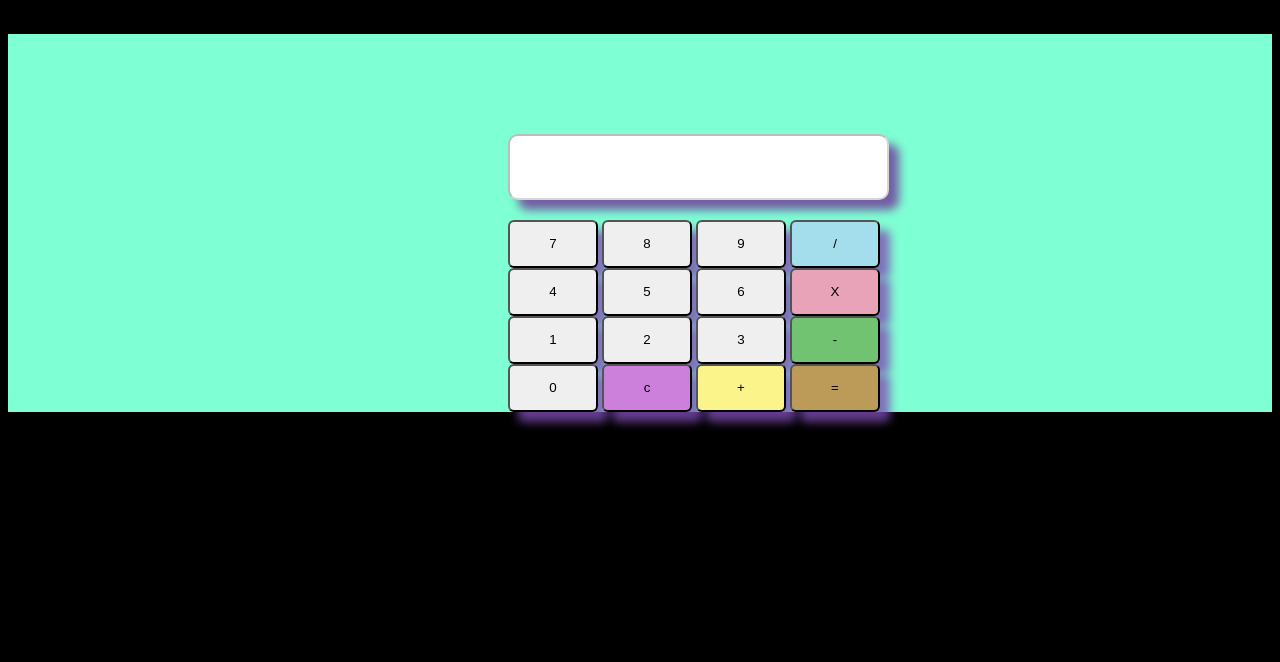
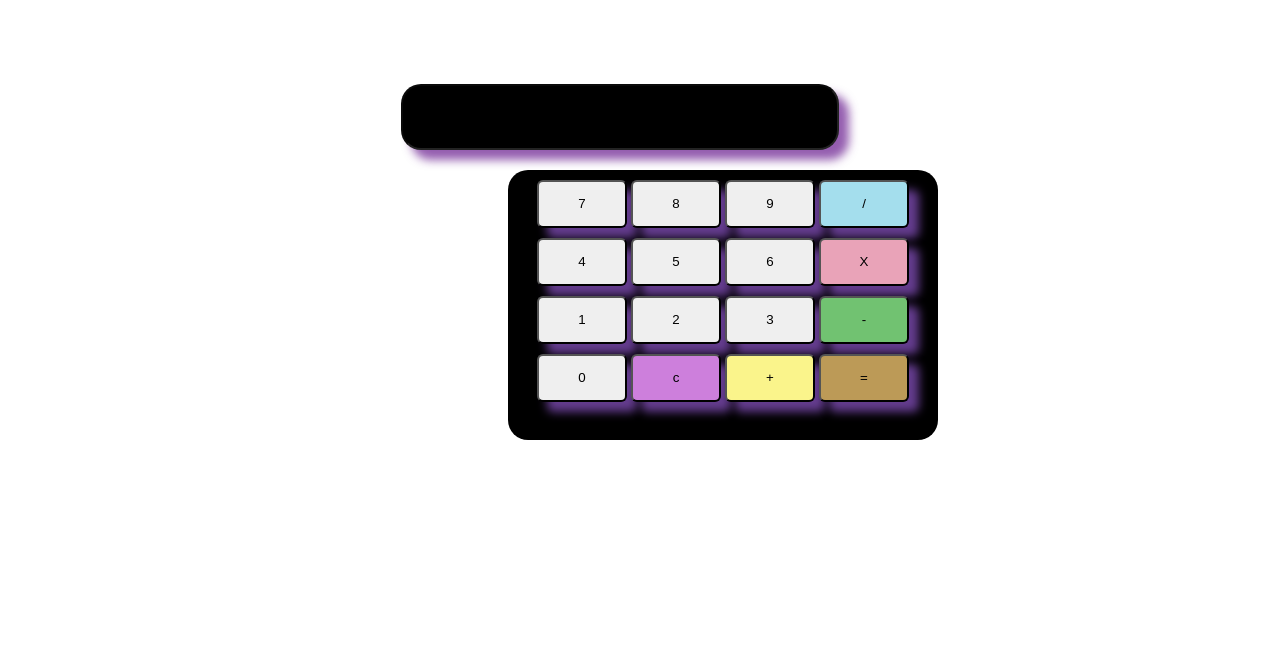
Before and after one commit to laliMaryLeticinha231dsnFabisDil/oo, a plain HTML site: page 02/index.html in a window 1280 px wide. Shown: the part 138-800 px from the top of the page. Drawn offline with Linux system fonts and the light colour scheme.

Commit message:
Término

```diff
--- a/02/index.html
+++ b/02/index.html
@@ -5,17 +5,17 @@
     <meta charset="UTF-8">
     <meta name="viewport" content="width=device-width, initial-scale=1.0">
     <link rel="stylesheet" href="style.css">
-    <title>Document</title>
+    <title>Calculadora</title>
 </head>
 
 <body>
     <h2>Calculadora</h2>
     <!-- container principal da calculadora -->
     <div class="calculadora">
-        <input type="text" id="visor" disabled>
+       <div class="visor-cal"> <input type="text" id="visor" disabled></div>
         <!-- teclado da calculadora  7-9 -->
         <div class="teclado">
-
+            <div class="calculadora-geral">
                 <div class="container1">
                     <button class="numero" onclick="calculadora.adicionarNumero('7')">7</button>
                     <button class="numero" onclick="calculadora.adicionarNumero('8')">8</button>
@@ -43,7 +43,7 @@
 
 
                     <!-- Botão para subtração -->
-                <button  id="menos"  class="operacao" onclick="calculadora.adicionarOperacao('-')">-</button>
+                    <button id="menos" class="operacao" onclick="calculadora.adicionarOperacao('-')">-</button>
                 </div>
 
                 <div class="container4">
@@ -62,6 +62,7 @@
                 </div>
             </div>
         </div>
+    </div>
     <script src="main.js"></script>
 </body>
 
--- a/02/style.css
+++ b/02/style.css
@@ -4,16 +4,16 @@
 }
 
 body{
-    background-image: url(fundo.png);
-    background-size: cover;
-    background-repeat: no-repeat;
-    background-color: black;
+    background-color: rgb(255, 255, 255);
+    align-items: center;
+    justify-content: center;
+    text-align: center;
 }
 
 h2{
-   color: white;
+   color: rgb(0, 0, 0);
     font-size: 60px;
-    margin-left: 500px;
+    text-align: center;
     font-family: Inclusive;
 }
 
@@ -23,13 +23,14 @@ h2{
 
 }
 
-input{
-    background-color: white;
-    margin-top: 100px;
-    margin-left: 500px;
-    width: 373px;
+#visor{
+    background-color: rgb(0, 0, 0);
+    color: white;
+    margin-top: 50px;
+    margin-left: -40px;
+    width: 430px;
     height: 60px;
-    border-radius: 10px;
+    border-radius: 20px;
     box-shadow: 10px 10px 10px rgba(112, 37, 147, 0.745);
 }
 .numero, .operacao{
@@ -38,8 +39,23 @@ input{
     box-shadow: 10px 10px 10px  rgba(126, 76, 179, 0.793);
  border-radius: 6px;
 }
-.calculadora{
-    background-color: aquamarine;
+.calculadora-geral{
+    background-color: rgb(0, 0, 0);
+    width: 430px;
+    height: 270px;
+    align-items: center;
+    border-radius: 20px;
+}
+
+
+
+.numero, .operacao{
+    align-items: center;
+    justify-content: center;
+    margin-top: 10PX;
+}
+button{
+    margin-top: 120px;
 }
 
 
```
Lines whose indentation alone changed are shown as unchanged.
